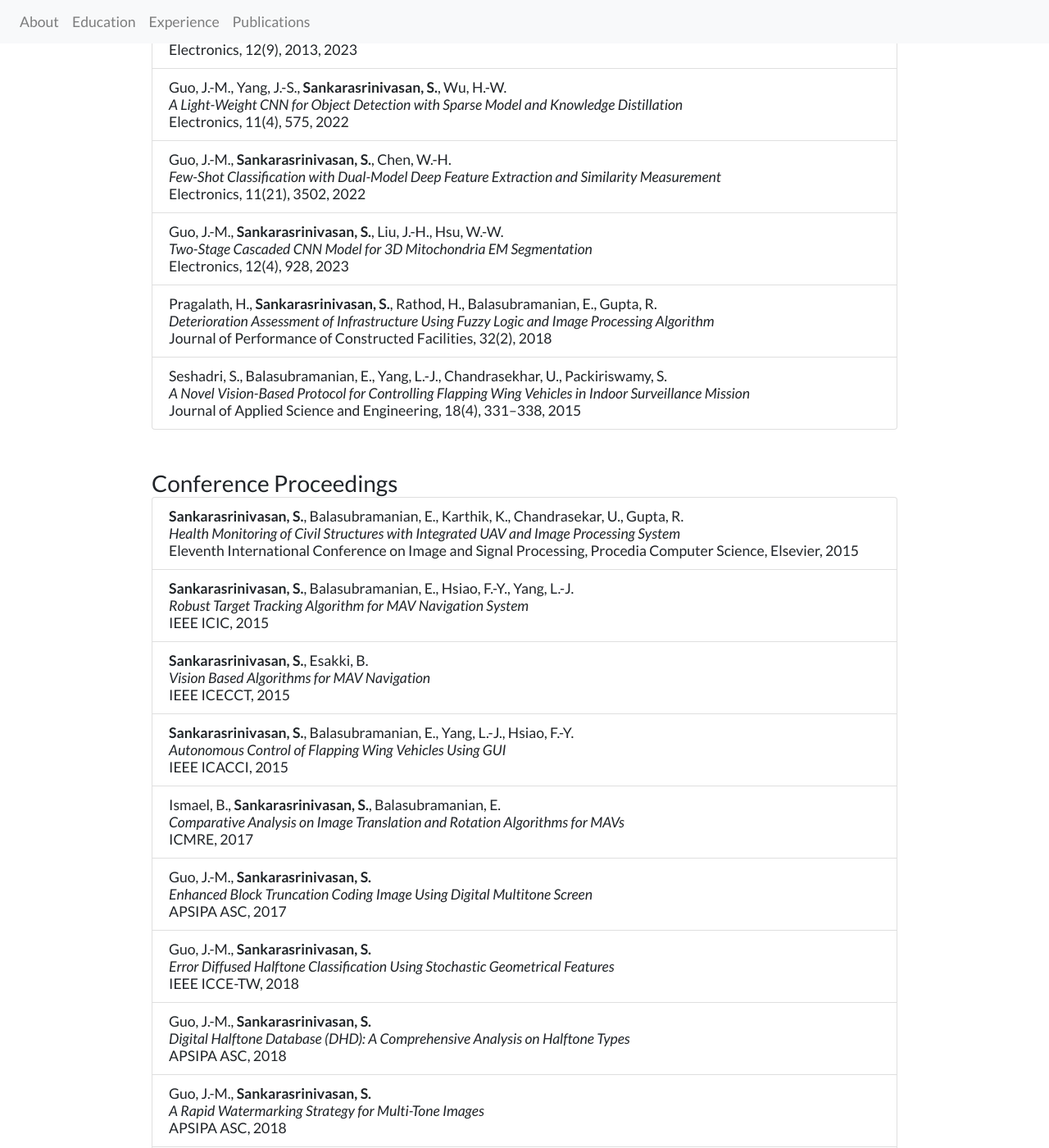
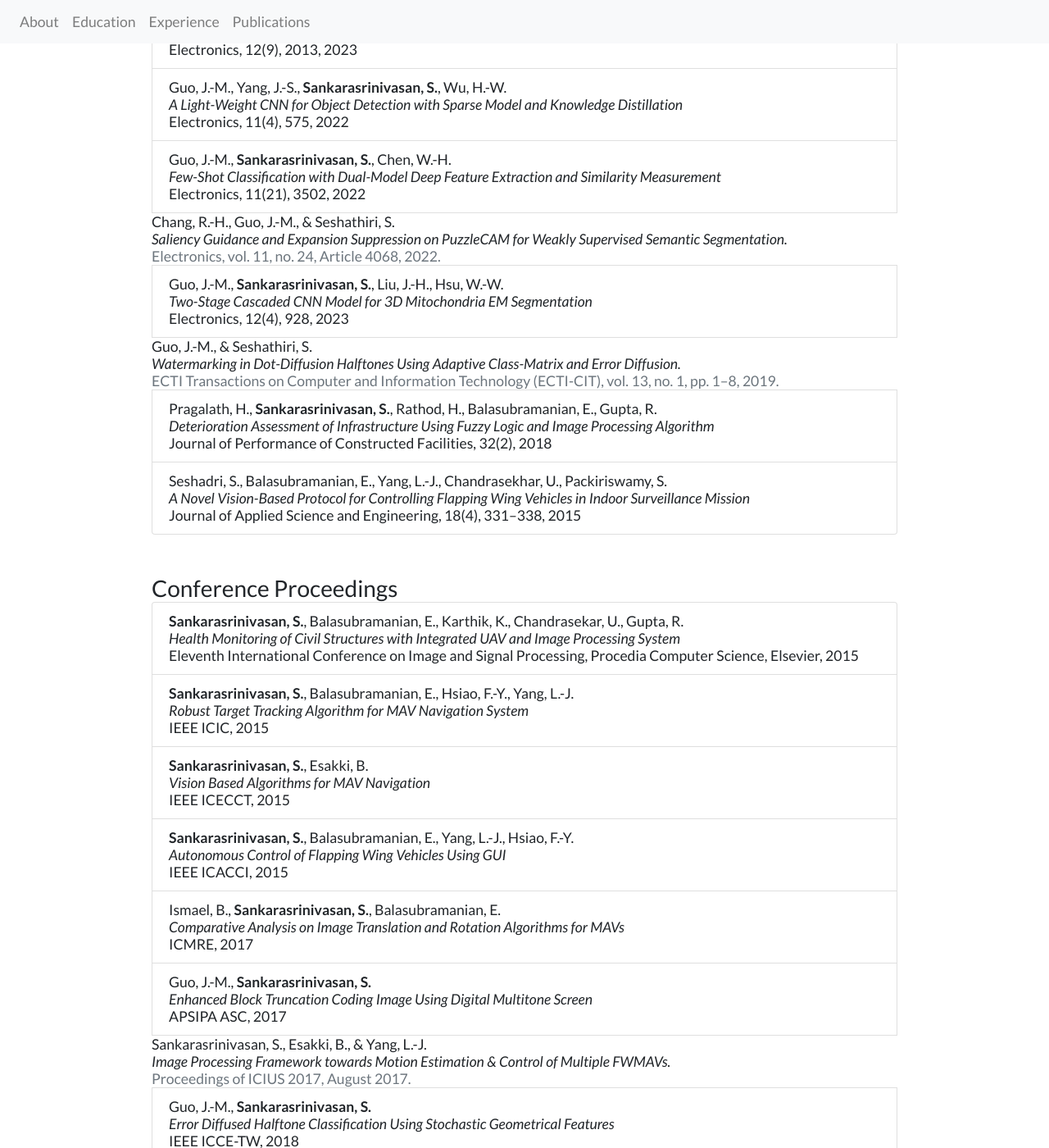
Before and after one commit to SankarSrin/SankarSrin.github.io, a Jekyll site: the page built from publication.md, in a window 1280 px wide and 1400 px high, scrolled down 584 px. Shown: the whole window at 82% size. Built offline with Jekyll 4.4.1, drawn with Linux system fonts in a browser that asks for light colours.

Commit message:
publication updated

```diff
--- a/_includes/publications/publications.html
+++ b/_includes/publications/publications.html
@@ -50,11 +50,27 @@
       Electronics, 11(21), 3502, 2022
     </li>
 
+    <li>
+  Chang, R.-H., Guo, J.-M., &amp; Seshathiri, S.<br>
+  <em>Saliency Guidance and Expansion Suppression on PuzzleCAM for Weakly Supervised Semantic Segmentation.</em><br>
+  <span class="text-muted">
+    Electronics, vol. 11, no. 24, Article 4068, 2022.
+  </span>
+</li>
+
     <li class="list-group-item">
       Guo, J.-M., <strong>Sankarasrinivasan, S.</strong>, Liu, J.-H., Hsu, W.-W.<br>
       <em>Two-Stage Cascaded CNN Model for 3D Mitochondria EM Segmentation</em><br>
       Electronics, 12(4), 928, 2023
     </li>
+
+    <li>
+  Guo, J.-M., &amp; Seshathiri, S.<br>
+  <em>Watermarking in Dot-Diffusion Halftones Using Adaptive Class-Matrix and Error Diffusion.</em><br>
+  <span class="text-muted">
+    ECTI Transactions on Computer and Information Technology (ECTI-CIT), vol. 13, no. 1, pp. 1–8, 2019.
+  </span>
+</li>
 
     <li class="list-group-item">
       Pragalath, H., <strong>Sankarasrinivasan, S.</strong>, Rathod, H., Balasubramanian, E., Gupta, R.<br>
@@ -109,6 +125,14 @@
       <em>Enhanced Block Truncation Coding Image Using Digital Multitone Screen</em><br>
       APSIPA ASC, 2017
     </li>
+
+    <li>
+  Sankarasrinivasan, S., Esakki, B., &amp; Yang, L.-J.<br>
+  <em>Image Processing Framework towards Motion Estimation &amp; Control of Multiple FWMAVs.</em><br>
+  <span class="text-muted">
+    Proceedings of ICIUS 2017, August 2017.
+  </span>
+</li>
 
     <li class="list-group-item">
       Guo, J.-M., <strong>Sankarasrinivasan, S.</strong><br>
```
